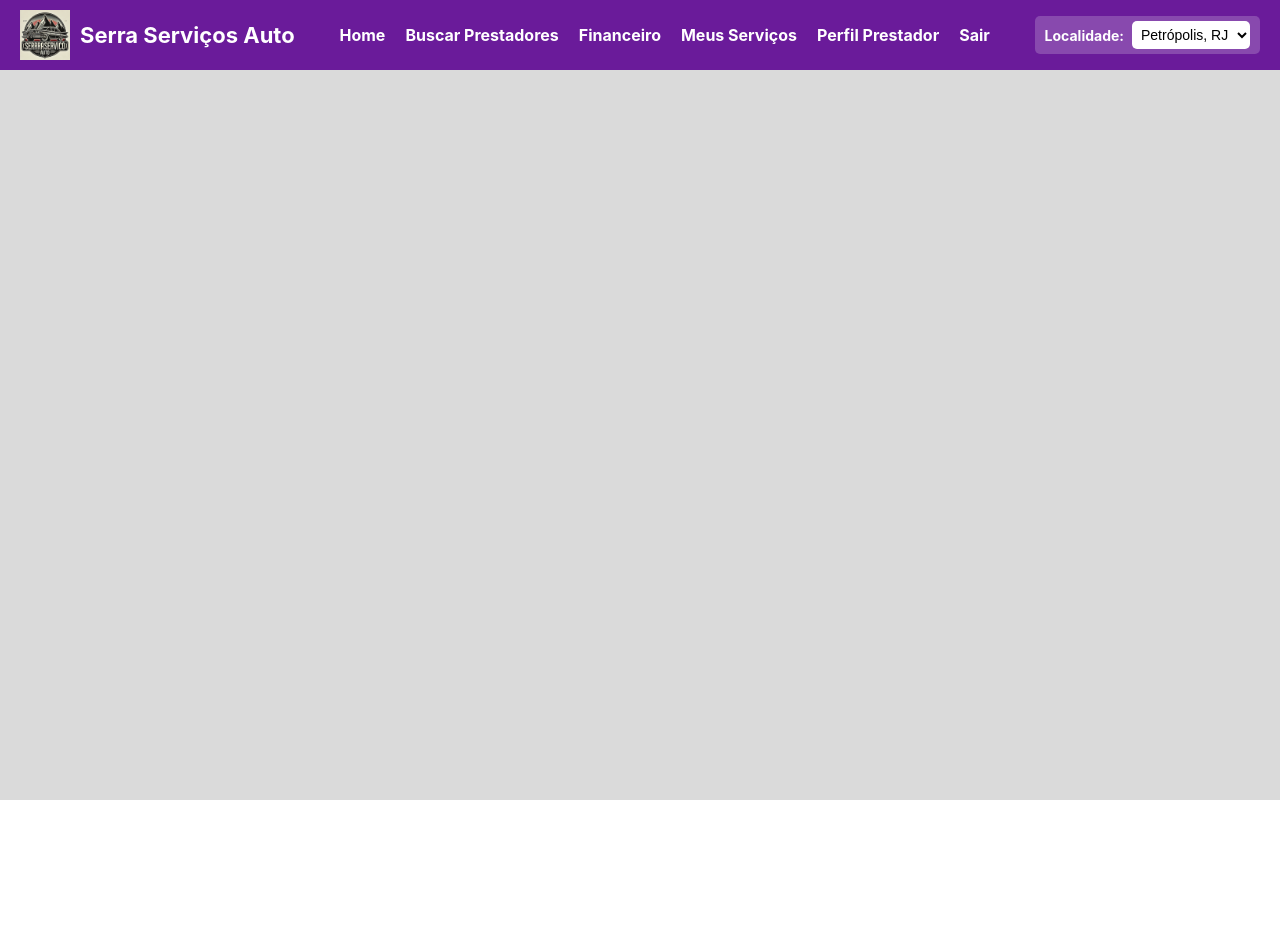
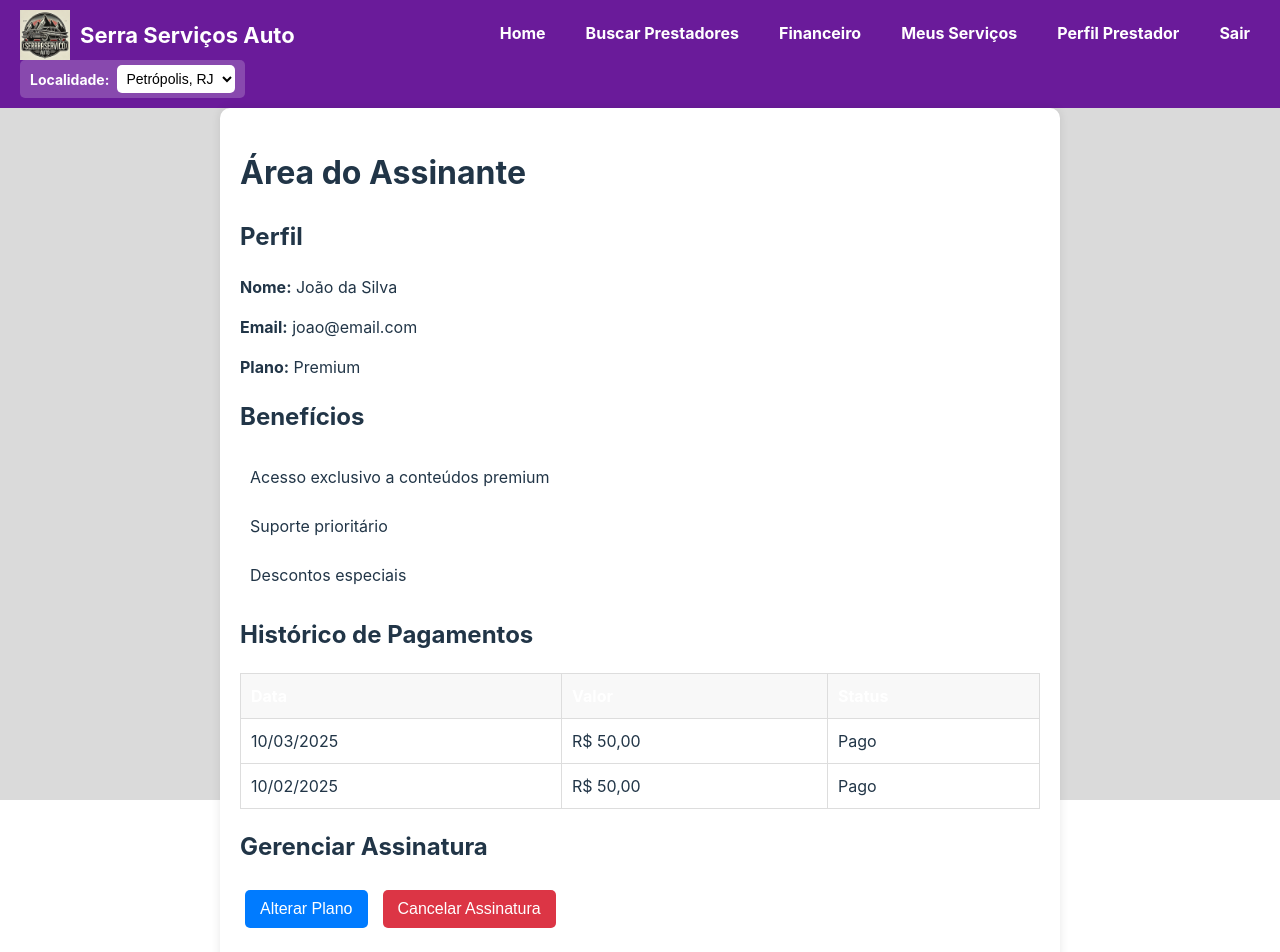
Before and after one commit to renatocrachmad/LiberdadeSerraServicosAuto, a React (Vite) app in the folder SerraServicosAuto/: page /assinante in a window 1280 px wide. Shown: the top 952 px of the page. Before the commit the page ends 800 px from the top, so only its background shows below. Built offline with nearby package versions, Linux system fonts and the light colour scheme.

Commit message:
Feat: Página Central do Assinante

```diff
--- a/SerraServicosAuto/src/App.jsx
+++ b/SerraServicosAuto/src/App.jsx
@@ -15,6 +15,7 @@ import Financeiro from "./pages/Financeiro";
 import Servicos from "./pages/Servicos";
 import PerfilPrestador from "./pages/PerfilPrestador";
 import AgendarServico from "./pages/AgendarServico";
+import Assinante from "./pages/CentraDoAssinante";
 
 const Layout = ({ children }) => {
   const location = useLocation();
@@ -45,6 +46,7 @@ function App() {
           <Route path="/servicos" element={<Servicos />} />
           <Route path="/perfil-prestador" element={<PerfilPrestador />} />
           <Route path="/agendar-servico" element={<AgendarServico />} />
+          <Route path="/assinante" element={<Assinante />} />
         </Routes>
       </Layout>
     </Router>
--- /dev/null
+++ b/SerraServicosAuto/src/pages/CentraDoAssinante/index.jsx
@@ -0,0 +1,70 @@
+import React from "react";
+import "./style.css";
+
+const Assinante = () => {
+  return (
+    <div className="assinante-container">
+      <h1>Área do Assinante</h1>
+
+      <div className="perfil">
+        <h2>Perfil</h2>
+        <p>
+          <strong>Nome:</strong> João da Silva
+        </p>
+        <p>
+          <strong>Email:</strong> joao@email.com
+        </p>
+        <p>
+          <strong>Plano:</strong> Premium
+        </p>
+      </div>
+
+      <div className="beneficios">
+        <h2>Benefícios</h2>
+        <ul>
+          <li>Acesso exclusivo a conteúdos premium</li>
+          <li>Suporte prioritário</li>
+          <li>Descontos especiais</li>
+        </ul>
+      </div>
+
+      <div className="pagamentos">
+        <h2>Histórico de Pagamentos</h2>
+        <table>
+          <thead>
+            <tr>
+              <th>Data</th>
+              <th>Valor</th>
+              <th>Status</th>
+            </tr>
+          </thead>
+          <tbody>
+            <tr>
+              <td>10/03/2025</td>
+              <td>R$ 50,00</td>
+              <td>Pago</td>
+            </tr>
+            <tr>
+              <td>10/02/2025</td>
+              <td>R$ 50,00</td>
+              <td>Pago</td>
+            </tr>
+          </tbody>
+        </table>
+      </div>
+
+      <div className="gerenciar">
+        <h2>Gerenciar Assinatura</h2>
+        <button className="btn">Alterar Plano</button>
+        <button className="btn cancel">Cancelar Assinatura</button>
+      </div>
+
+      <div className="suporte">
+        <h2>Suporte</h2>
+        <button className="btn">Fale Conosco</button>
+      </div>
+    </div>
+  );
+};
+
+export default Assinante;
--- /dev/null
+++ b/SerraServicosAuto/src/pages/CentraDoAssinante/style.css
@@ -0,0 +1,56 @@
+.assinante-container {
+    max-width: 800px;
+    margin: 0 auto;
+    padding: 20px;
+    background: #fff;
+    border-radius: 10px;
+    box-shadow: 0 0 10px rgba(0, 0, 0, 0.1);
+  }
+
+  .perfil, .beneficios, .pagamentos, .gerenciar, .suporte {
+    margin-bottom: 20px;
+  }
+
+  ul {
+    list-style: none;
+    padding: 0;
+  }
+
+  ul li {
+    padding: 10px;
+    margin-bottom: 5px;
+    border-radius: 5px;
+  }
+
+  .pagamentos table {
+    width: 100%;
+    border-collapse: collapse;
+  }
+
+  .pagamentos th, .pagamentos td {
+    border: 1px solid #ddd;
+    padding: 10px;
+    text-align: left;
+  }
+
+  .pagamentos th {
+    background: #f8f8f8;
+  }
+
+  .btn {
+    padding: 10px 15px;
+    border: none;
+    background: #007bff;
+    color: white;
+    border-radius: 5px;
+    cursor: pointer;
+    margin-right: 10px;
+  }
+
+  .btn.cancel {
+    background: #dc3545;
+  }
+
+  .btn:hover {
+    opacity: 0.8;
+  }
```
